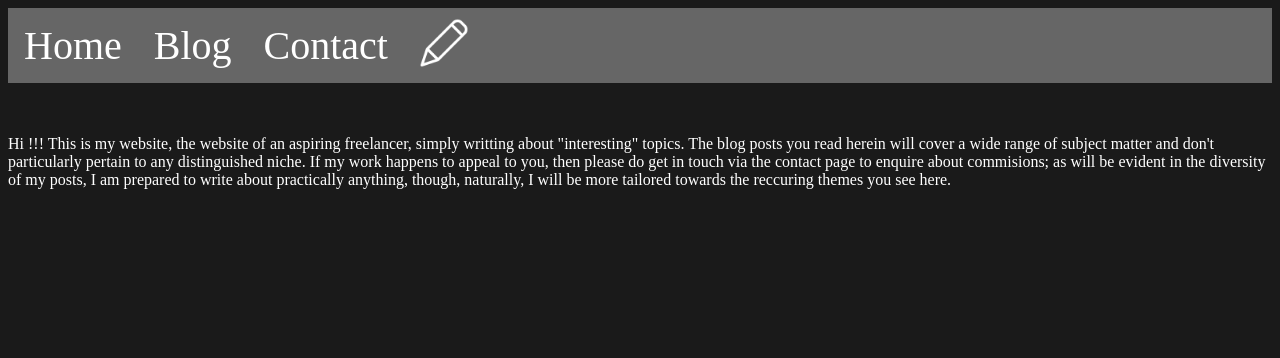
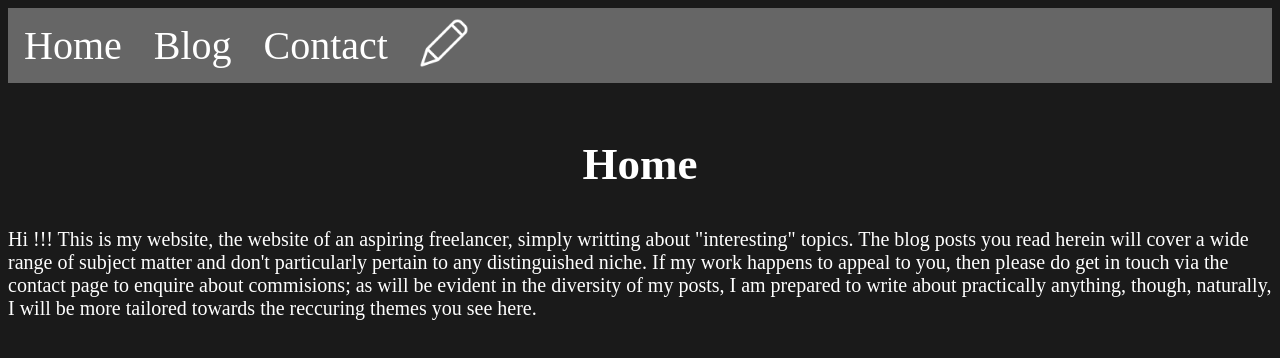
Before and after one commit to interestyou/interestyou.github.io, a plain HTML site: page index.html in a window 1280 px wide. Drawn offline with Linux system fonts and the light colour scheme.

Commit message:
minor updates to formatting

```diff
--- a/blog/blog.css
+++ b/blog/blog.css
@@ -4,7 +4,8 @@ background-color:  #1a1a1a
 
 
 p {
-  color: #FFFFFF
+  color: #FFFFFF;
+  font-size: 20px;
 }
 
 
--- a/index.html
+++ b/index.html
@@ -16,8 +16,11 @@
 
 
 <br>
-<br>
 
-<p> Hi !!! This is my website, the website of an aspiring freelancer, simply writting about "interesting" topics. The blog posts you read herein will cover a wide range of subject matter and don't particularly pertain to any distinguished niche. If my work happens to  appeal to you, then please do get in touch via the contact page to enquire about commisions; as will be evident in the diversity  of my posts, I am prepared to write about practically anything, though, naturally, I will be more tailored towards the reccuring themes you see here.</p>
+
+<H2 style="font-size: 45px; text-align: center; color: #FFFFFF; "> Home </H2>
+
+
+<p > Hi !!! This is my website, the website of an aspiring freelancer, simply writting about "interesting" topics. The blog posts you read herein will cover a wide range of subject matter and don't particularly pertain to any distinguished niche. If my work happens to  appeal to you, then please do get in touch via the contact page to enquire about commisions; as will be evident in the diversity  of my posts, I am prepared to write about practically anything, though, naturally, I will be more tailored towards the reccuring themes you see here.</p>
   </body>
 </html>
--- a/style.css
+++ b/style.css
@@ -4,7 +4,8 @@ background-color:  #1a1a1a
 
 
 p {
-  color: #FFFFFF
+  color: #FFFFFF;
+  font-size: 20px;
 }
 
 
```
Also changed, not shown: blog/blog.html (+1 -1 lines), contact.html (+1 -1 lines).
